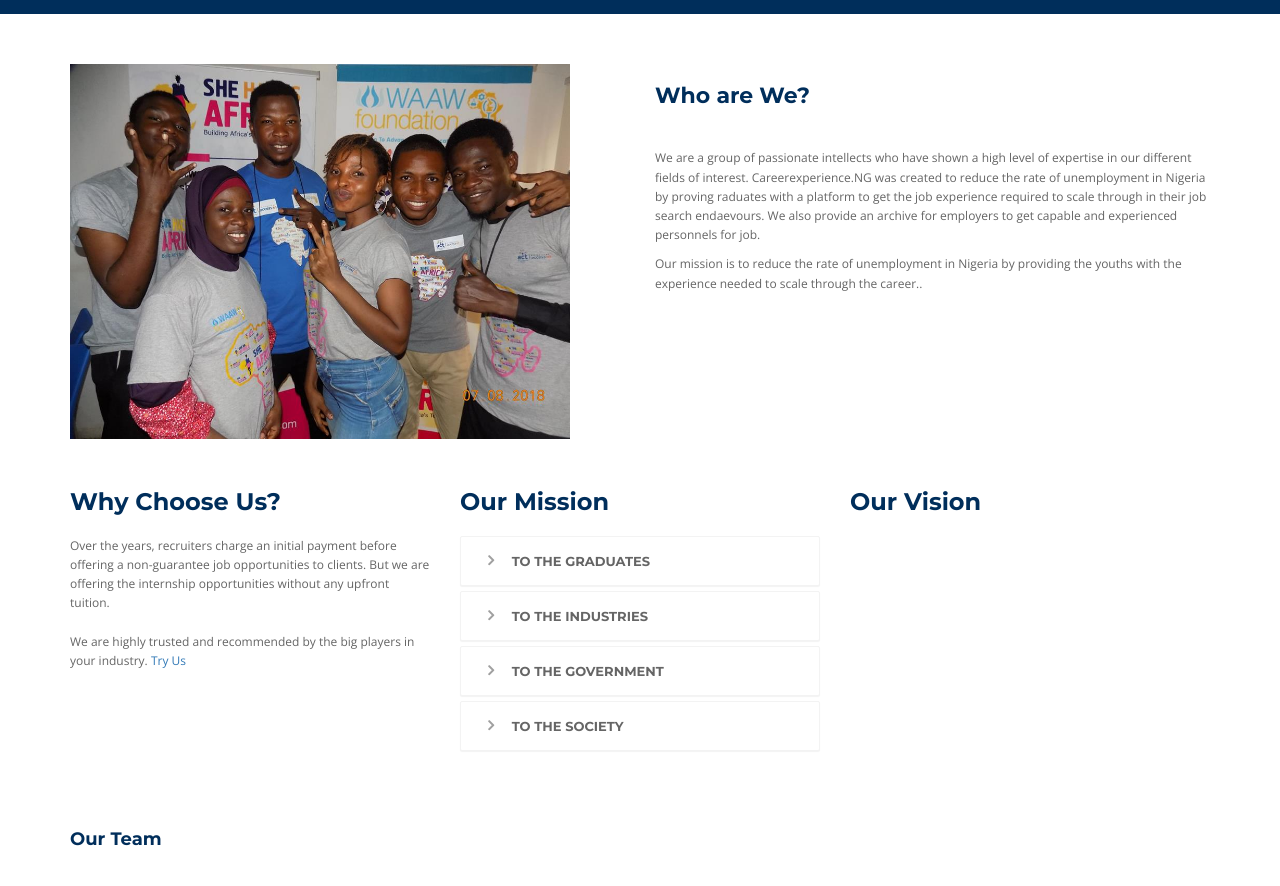
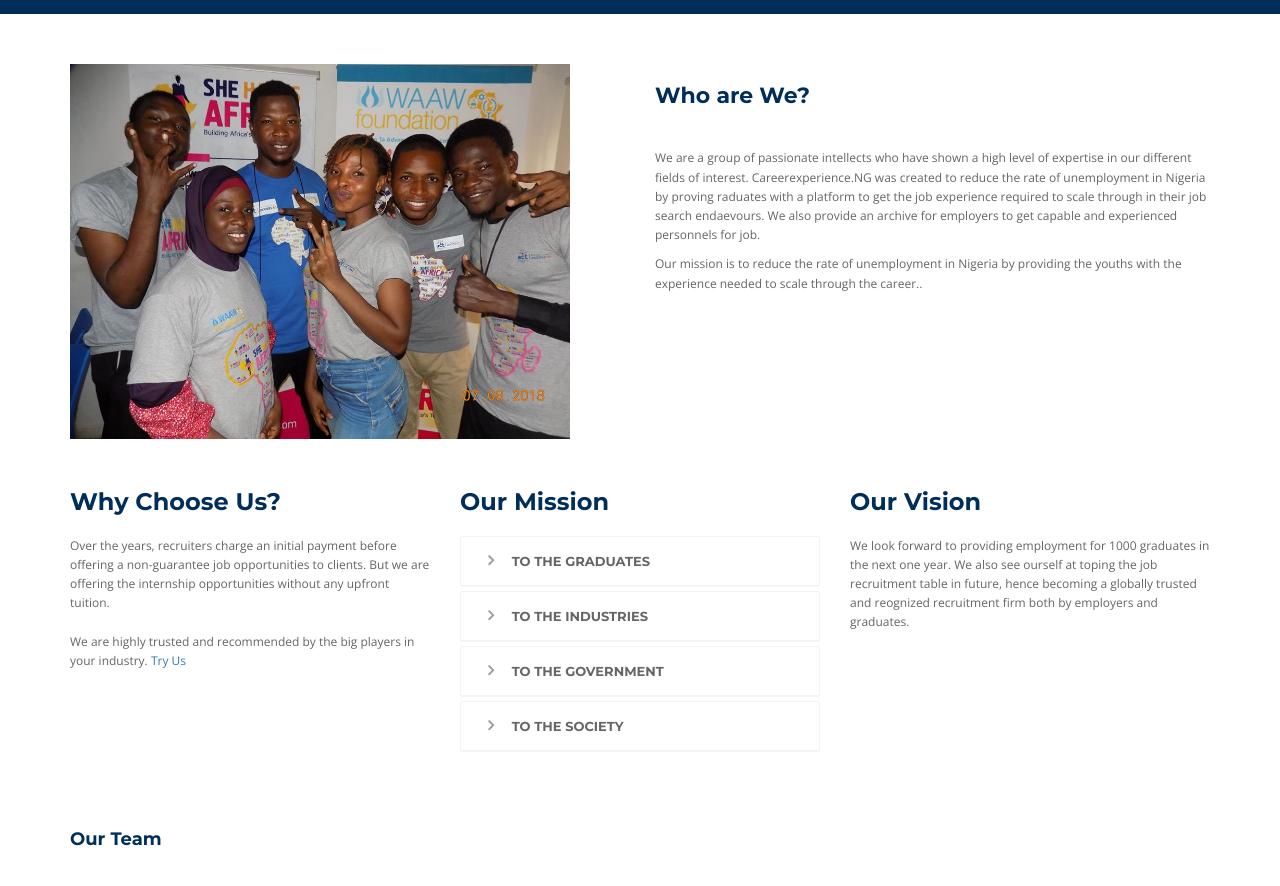
Before and after one commit to jesmanto/careerexperience, a plain HTML site: page about.html in a window 1280 px wide. Shown: the part 189-1075 px from the top of the page. Drawn offline with nearby package versions, Linux system fonts and the light colour scheme; files that its build step writes are made by us from their sources.

Commit message:
updated about.html

```diff
--- a/about.html
+++ b/about.html
@@ -332,6 +332,7 @@
 								  </div>
 								</div>
 -->
+                                <p>We look forward to providing employment for 1000 graduates in the next one year. We also see ourself at toping the job recruitment table in future, hence becoming a globally trusted and reognized recruitment firm both by employers and graduates.</p>
 							</div>
 
 						</div>
```
